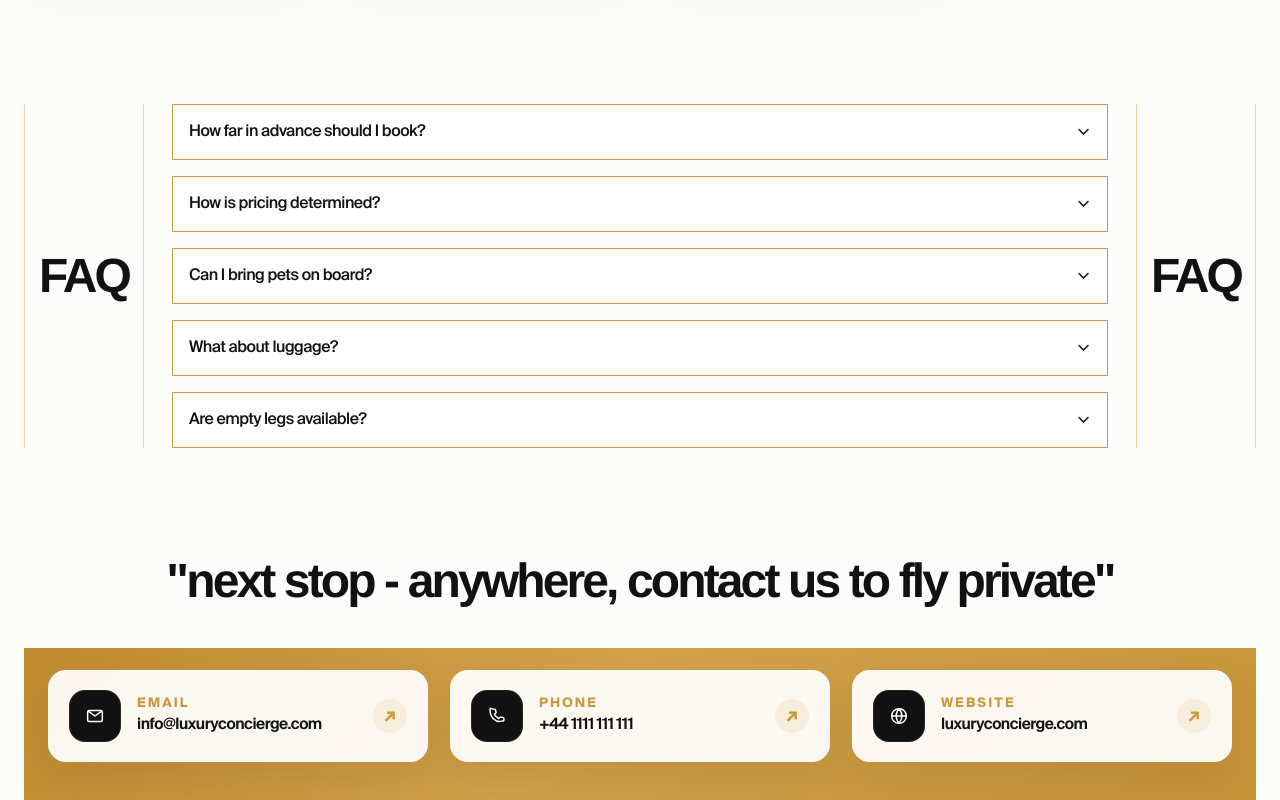
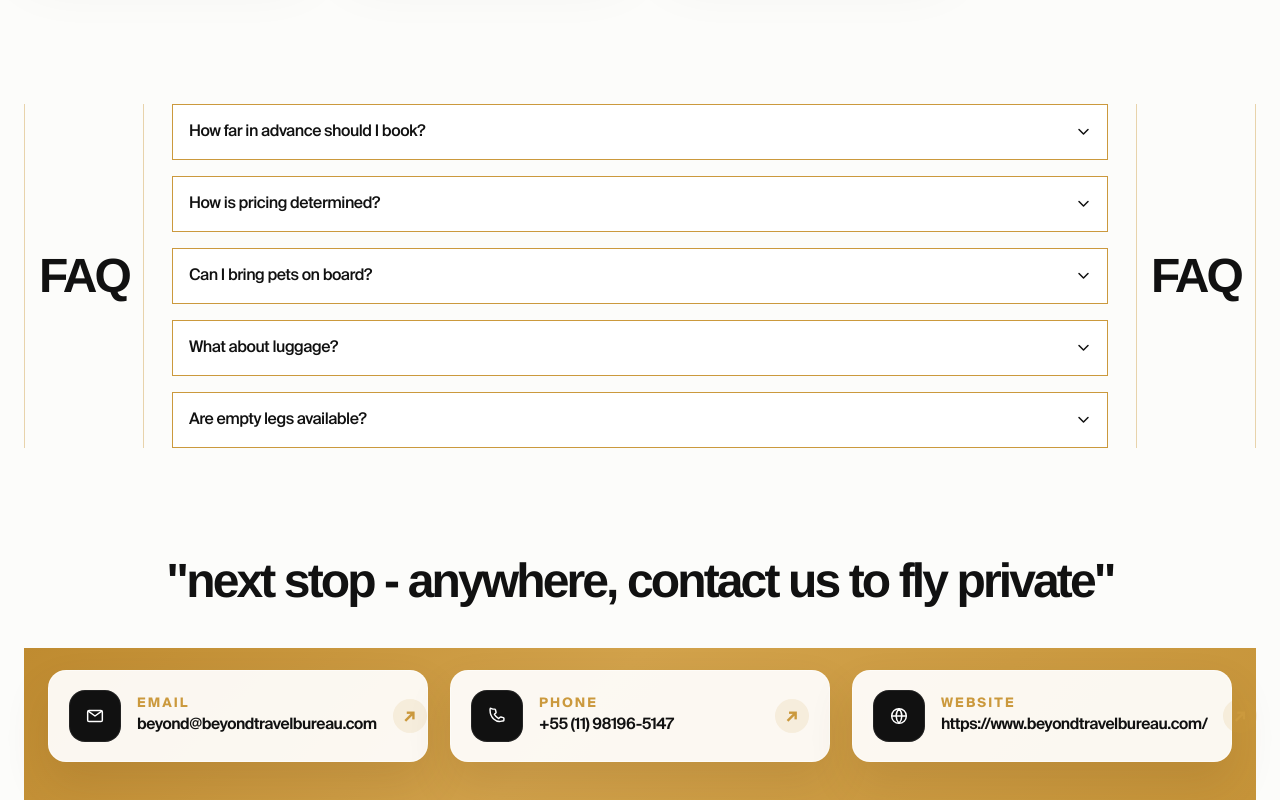
Before and after one commit to IlyaZubkov/Beyond-Travel-Bureau, a plain HTML site: page index.html in a window 1280 px wide. Shown: the part 5572-6372 px from the top of the page. Drawn offline with Linux system fonts and the light colour scheme; a web font is replaced by a local one.

Commit message:
Update index.html

```diff
--- a/index.html
+++ b/index.html
@@ -106,7 +106,7 @@
         </p>
         <div class="contact-band">
           <div class="contact-grid">
-            <a class="contact-card" href="mailto:info@luxuryconcierge.com">
+            <a class="contact-card" href="mailto:beyond@beyondtravelbureau.com">
               <span class="contact-icon-wrap" aria-hidden="true">
                 <svg viewBox="0 0 24 24" fill="none">
                   <path
@@ -125,11 +125,11 @@
               </span>
               <span class="contact-copy">
                 <span class="contact-label">Email</span>
-                <span class="contact-value">info@luxuryconcierge.com</span>
+                <span class="contact-value">beyond@beyondtravelbureau.com</span>
               </span>
               <span class="contact-arrow" aria-hidden="true">↗</span>
             </a>
-            <a class="contact-card" href="tel:+441111111111">
+            <a class="contact-card" href="tel:+5511981965147">
               <span class="contact-icon-wrap" aria-hidden="true">
                 <svg viewBox="0 0 24 24" fill="none">
                   <path
@@ -143,11 +143,11 @@
               </span>
               <span class="contact-copy">
                 <span class="contact-label">Phone</span>
-                <span class="contact-value">+44 1111 111 111</span>
+                <span class="contact-value">+55 (11) 98196-5147</span>
               </span>
               <span class="contact-arrow" aria-hidden="true">↗</span>
             </a>
-            <a class="contact-card" href="https://luxuryconcierge.com" target="_blank" rel="noreferrer">
+            <a class="contact-card" href="https://www.beyondtravelbureau.com/" target="_blank" rel="noreferrer">
               <span class="contact-icon-wrap" aria-hidden="true">
                 <svg viewBox="0 0 24 24" fill="none">
                   <path
@@ -171,7 +171,7 @@
               </span>
               <span class="contact-copy">
                 <span class="contact-label">Website</span>
-                <span class="contact-value">luxuryconcierge.com</span>
+                <span class="contact-value">https://www.beyondtravelbureau.com/</span>
               </span>
               <span class="contact-arrow" aria-hidden="true">↗</span>
             </a>
```
